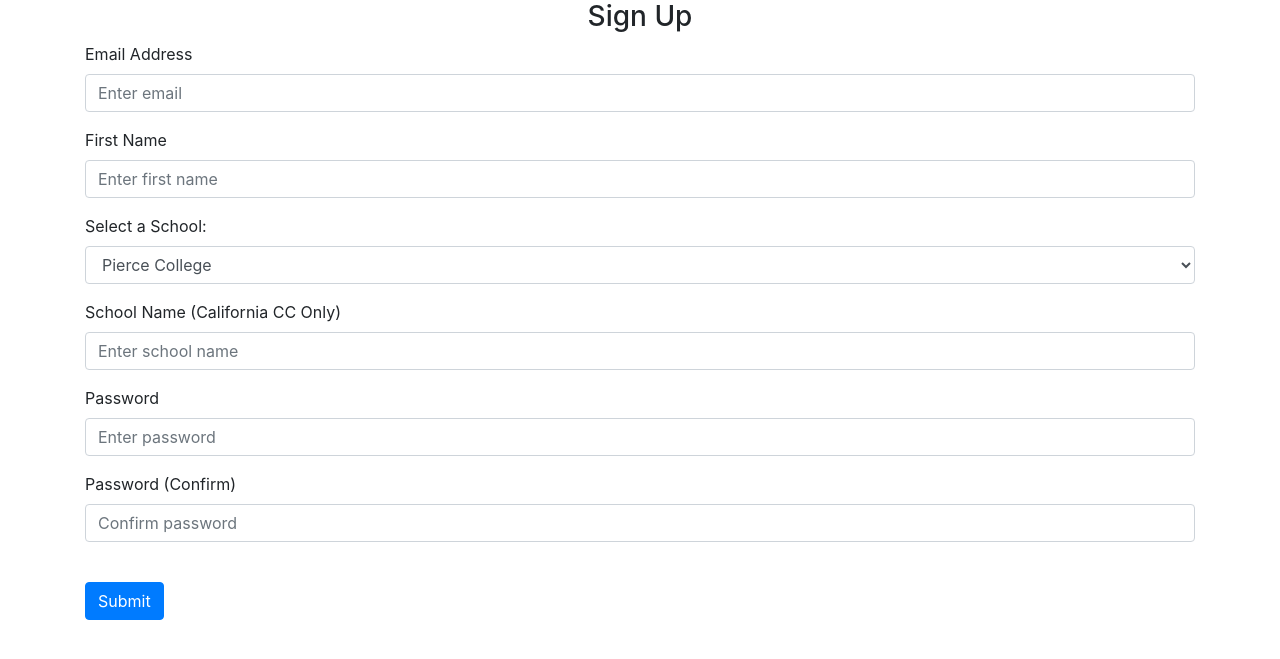
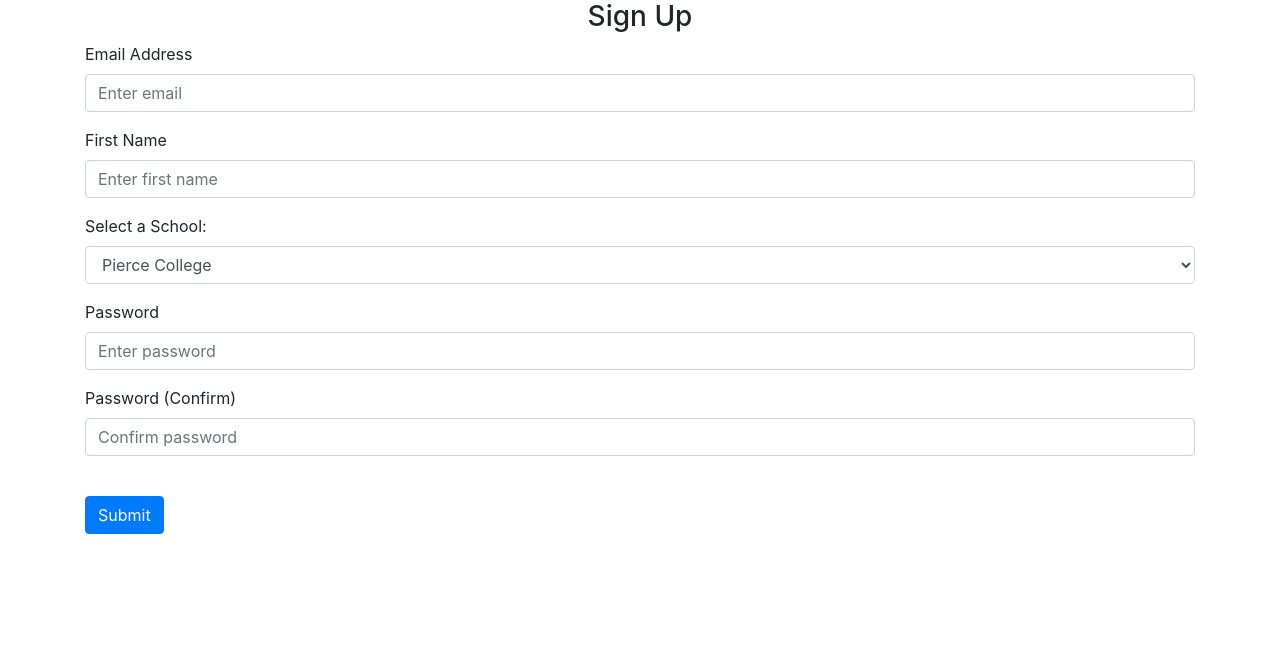
Before and after one commit to RemielDev/Project, a Flask app: page /sign-up in a window 1280 px wide. Shown: the part 56-715 px from the top of the page. Run offline with Flask 3, Linux system fonts and the light colour scheme; some libraries are stand-ins or nearby versions.

Commit message:
NewCommit

```diff
--- a/requirements.txt
+++ b/requirements.txt
@@ -1,7 +1,9 @@
 pip3 install flask
-pip3 install flase_cors
+pip3 install flask_cors
 pip3 install Flask-SQLAlchemy
 pip3 install flask-login
+pip3 install werkzeug
+
 
 To Run:
 
--- a/website/auth.py
+++ b/website/auth.py
@@ -1,7 +1,6 @@
 from flask import Blueprint, render_template, request, flash, redirect, url_for
 from .models import User, School
 
-from werkzeug.security import generate_password_hash, check_password_hash
 from . import db   ##means from __init__.py import db
 from flask_login import login_user, login_required, logout_user, current_user
 
@@ -19,7 +18,7 @@ def login():
 
         user = User.query.filter_by(email=email).first()
         if user:
-            if check_password_hash(user.password, password):
+            if user.password and password:
                 flash('Logged in successfully!', category='success')
                 login_user(user, remember=True)
                 return redirect(url_for('views.home'))
@@ -71,9 +70,7 @@ def sign_up():
                         email=email,
                         first_name=first_name,
                         schoolId=schoolId,
-                        password=generate_password_hash(
-                        password=password1, method='scrypt')
-                            )
+                        password=password1,)
 
             db.session.add(new_user)
             db.session.commit()
--- a/website/templates/sign_up.html
+++ b/website/templates/sign_up.html
@@ -35,16 +35,6 @@
     <p>You selected: {{ school }}</p>
   {% endif %}
   <div class="form-group">
-    <label for="schoolName">School Name (California CC Only)</label>
-    <input
-      type="text"
-      class="form-control"
-      id="schoolName"
-      name="schoolName"
-      placeholder="Enter school name"
-    />
-  </div>
-  <div class="form-group">
     <label for="password1">Password</label>
     <input
       type="password"
```
